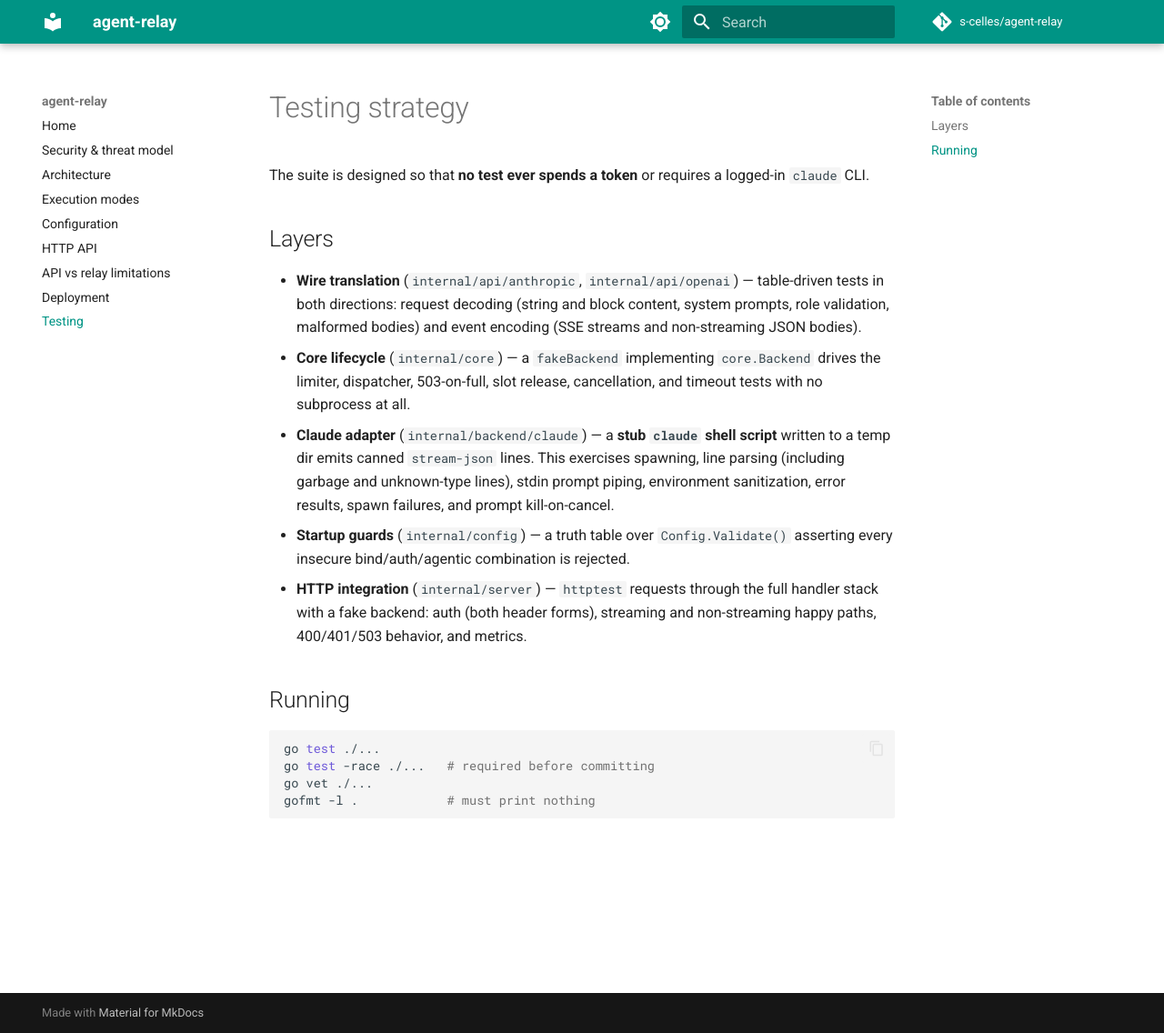
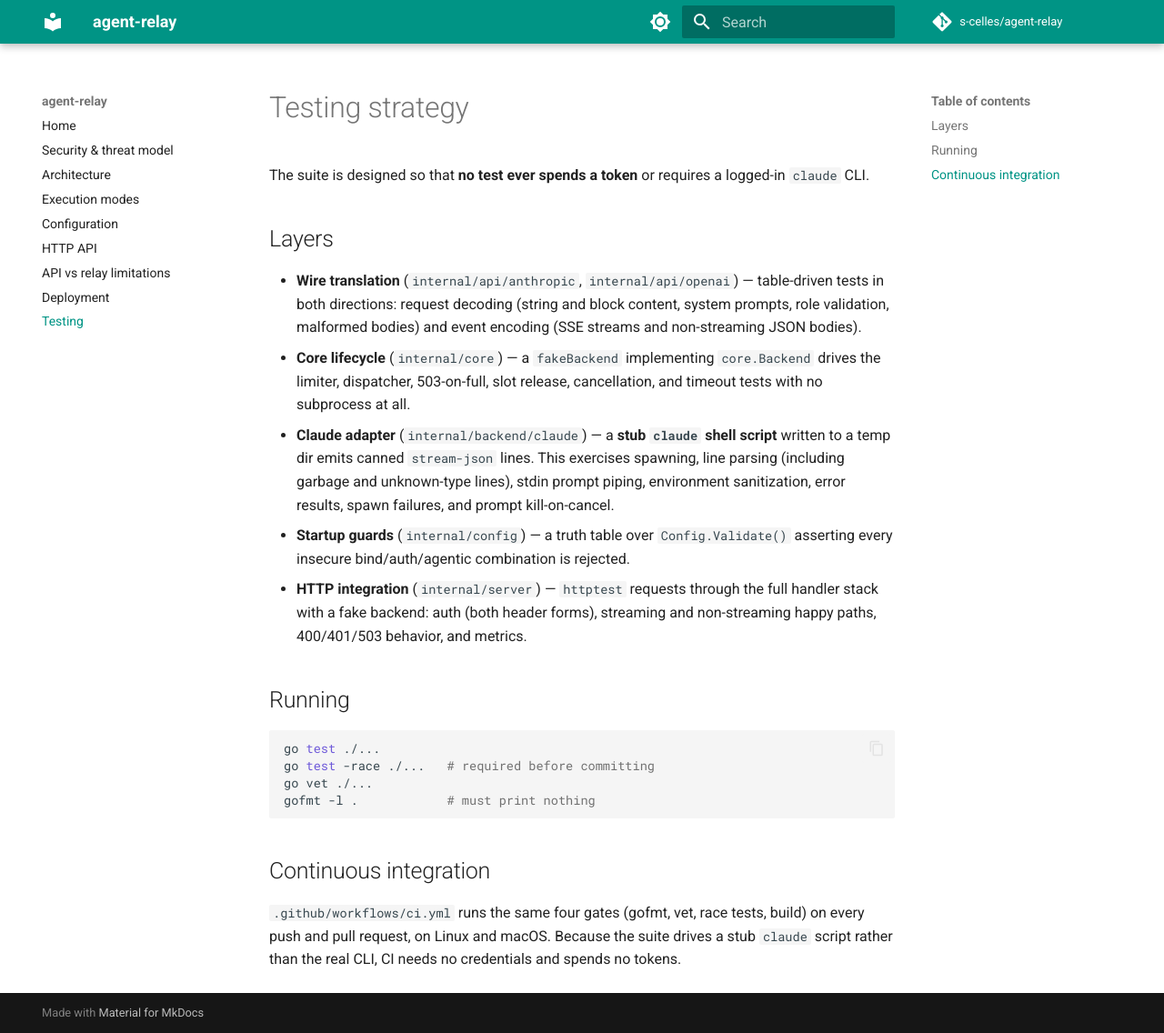
Before and after one commit to s-celles/agent-relay, an MkDocs documentation site: the page built from docs/testing.md, in a window 1280 px wide and 1136 px high. Shown: the whole window at 91% size. Built offline with MkDocs 1.6.1 and Material for MkDocs 9.7.7, drawn with Linux system fonts in a browser that asks for light colours; comment, search, counter and statistics services are not loaded.

Commit message:
ci: run gofmt, vet, race tests and build on Linux and macOS

````diff
--- a/docs/testing.md
+++ b/docs/testing.md
@@ -32,3 +32,10 @@ go test -race ./...   # required before committing
 go vet ./...
 gofmt -l .            # must print nothing
 ```
+
+## Continuous integration
+
+`.github/workflows/ci.yml` runs the same four gates (gofmt, vet, race tests,
+build) on every push and pull request, on Linux and macOS. Because the suite
+drives a stub `claude` script rather than the real CLI, CI needs no
+credentials and spends no tokens.
````
Also changed, not shown: CHANGELOG.md (+3 -0 lines), README.md (+5 -0 lines), 1 other file.
